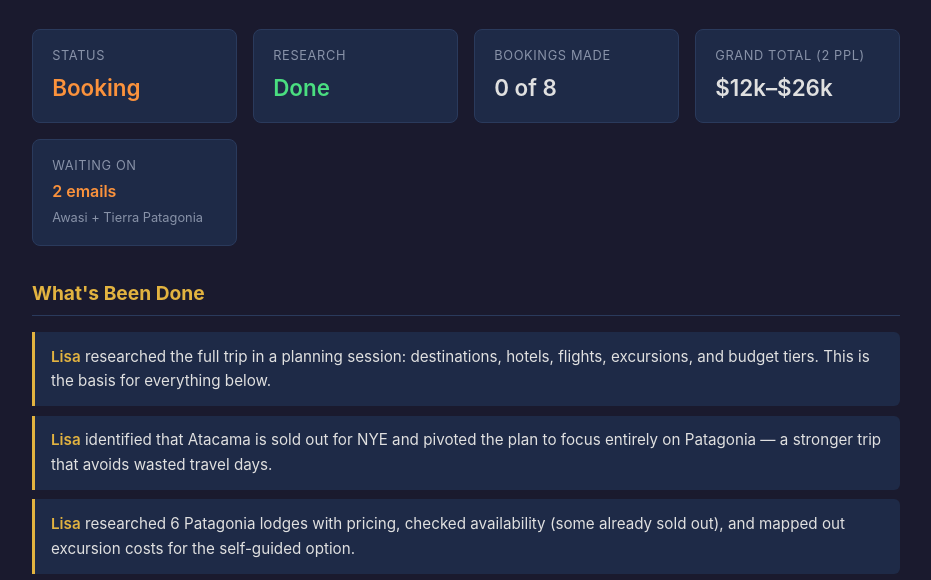
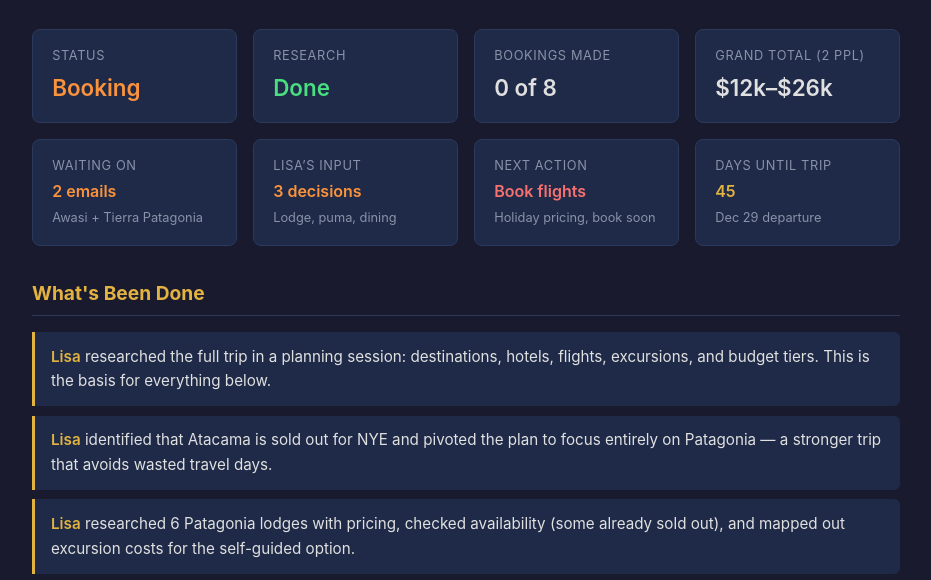
Before and after one commit to underscorenygren/mcc-docs, a plain HTML site: page chile-trip-status.html in a window 1280 px wide. Shown: the part 176-756 px from the top of the page, without its empty margins (174-1105 px from the left). Drawn offline with Linux system fonts and the light colour scheme.

Commit message:
chile: expand summary cards — add Lisa decisions, next action, countdown
Co-Authored-By: Claude Opus 4.6 <noreply@anthropic.com>

```diff
--- a/chile-trip-status.html
+++ b/chile-trip-status.html
@@ -258,6 +258,21 @@
     <div class="label">Waiting On</div>
     <div class="value" style="font-size:1rem;color:var(--orange);">2 emails</div>
     <div style="font-size:0.8rem;color:var(--muted);margin-top:0.2rem;">Awasi + Tierra Patagonia</div>
+  </div>
+  <div class="summary-card">
+    <div class="label">Lisa&rsquo;s Input</div>
+    <div class="value" style="font-size:1rem;color:var(--orange);">3 decisions</div>
+    <div style="font-size:0.8rem;color:var(--muted);margin-top:0.2rem;">Lodge, puma, dining</div>
+  </div>
+  <div class="summary-card">
+    <div class="label">Next Action</div>
+    <div class="value" style="font-size:1rem;color:var(--red);">Book flights</div>
+    <div style="font-size:0.8rem;color:var(--muted);margin-top:0.2rem;">Holiday pricing, book soon</div>
+  </div>
+  <div class="summary-card">
+    <div class="label">Days Until Trip</div>
+    <div class="value" style="font-size:1rem;color:var(--accent);">45</div>
+    <div style="font-size:0.8rem;color:var(--muted);margin-top:0.2rem;">Dec 29 departure</div>
   </div>
 </div>
 
```
